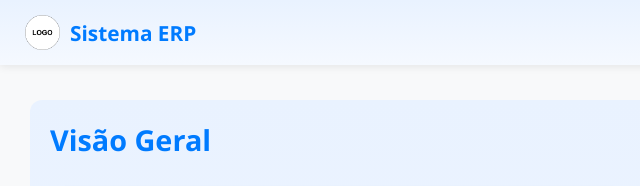
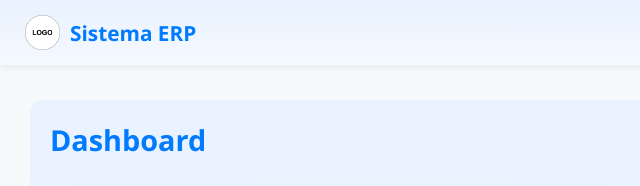
Before and after one commit to jonasafp/sistema-erp, a plain HTML site: page index.html in a window 1280 px wide. Shown: the top 186 px of the page, 0-640 px from the left. Drawn offline with nearby package versions, Linux system fonts and the light colour scheme.

Commit message:
alteração de titulo

```diff
--- a/pages/dashboard.html
+++ b/pages/dashboard.html
@@ -4,7 +4,7 @@
 
 <div class="dashboard">
   <!-- Topo -->
-  <h1 class="page-title">Visão Geral</h1>
+  <h1 class="page-title">Dashboard</h1>
 
   <!-- Área de gráficos -->
   <section class="graficos">
```
